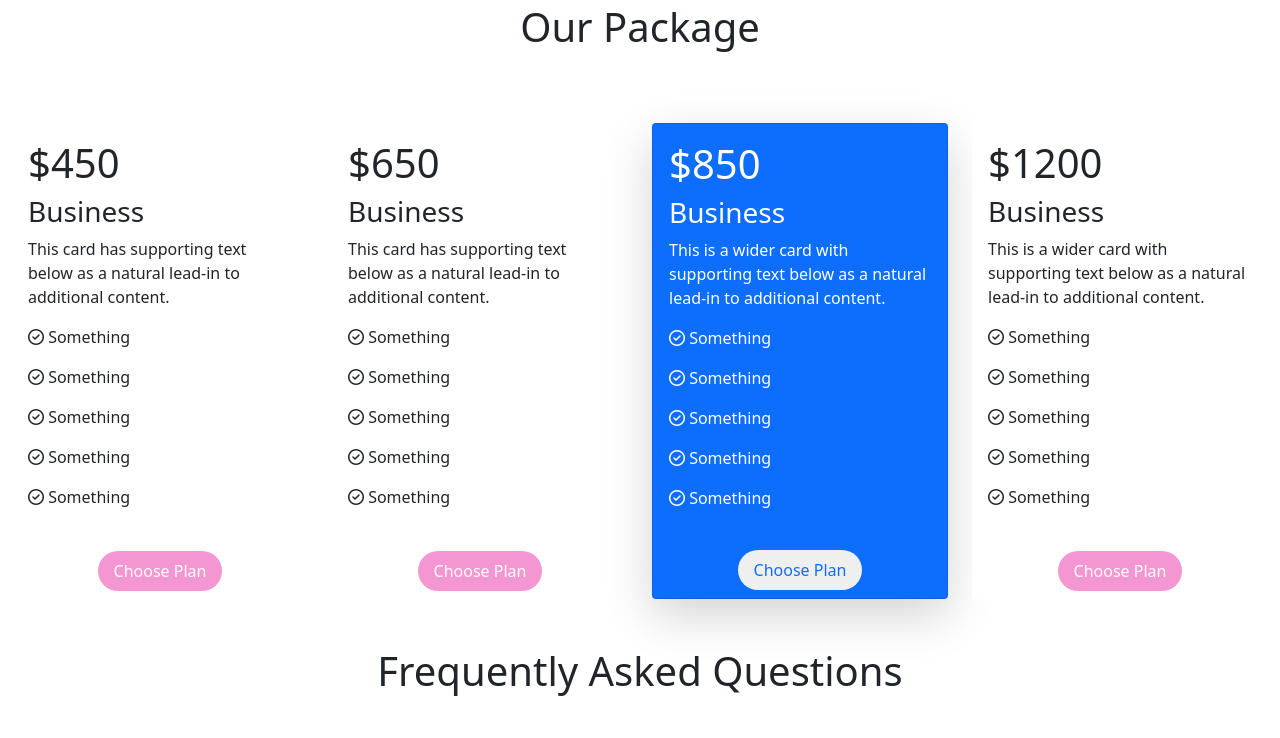
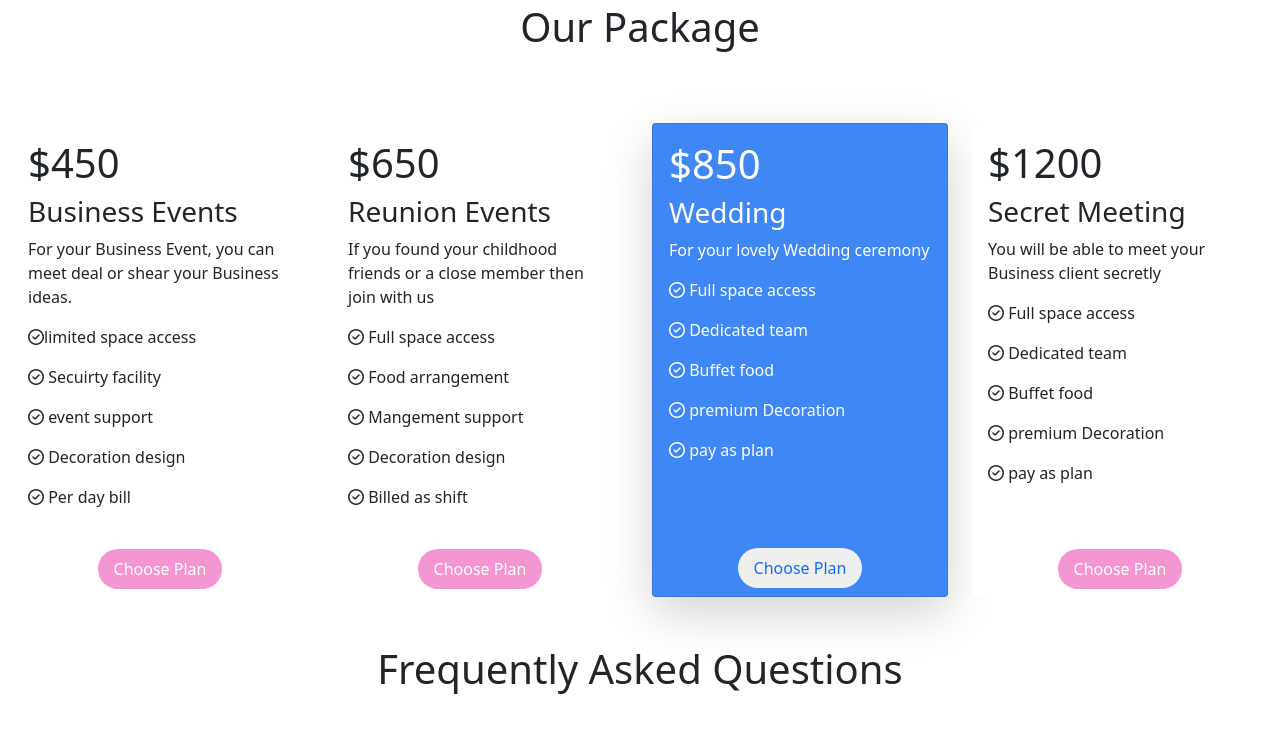
Before and after one commit to Nur-Al-Mumit/Convention-Center-Pro-02, a plain HTML site: page index.html in a window 1280 px wide. Shown: the part 980-1718 px from the top of the page. Drawn offline with nearby package versions, Linux system fonts and the light colour scheme.

Commit message:
cheange the text

```diff
--- a/index.html
+++ b/index.html
@@ -36,24 +36,24 @@
                   <div class="carousel-item active">
                     <img src="Images/Carousel/Carousel-1.png" class="d-block w-100" alt="...">
                     <div class="carousel-caption d-none d-md-block">
-                      <h2>First slide label</h2>
-                      <p>Some representative placeholder content for the first slide.</p>
+                      <h2>Business Events</h2>
+                      <p>Shear your business ideas</p>
                       <a target="_blank" href="https://www.google.com"><button class="btn btn-bg text-white">Book Now</button></a>
                     </div>
                   </div>
                   <div class="carousel-item">
                     <img src="Images/Carousel/Carousel-2.jpg" class="d-block w-100" alt="...">
                     <div class="carousel-caption d-none d-md-block">
-                      <h2>Second slide label</h2>
-                      <p>Some representative placeholder content for the second slide.</p>
+                      <h2>Meeting</h2>
+                      <p>Do you need to a Meeting place! you are in right place</p>
                       <a target="_blank" href="https://www.google.com"><button class="btn btn-bg text-white">Book Now</button></a>
                     </div>
                   </div>
                   <div class="carousel-item">
                     <img src="Images/Carousel/Carousel-3.jpg" class="d-block w-100" alt="...">
                     <div class="carousel-caption d-none d-md-block">
-                      <h2>Third slide label</h2>
-                      <p>Some representative placeholder content for the third slide.</p>
+                      <h2>Wedding</h2>
+                      <p>Make your Wedding awesome With us</p>
                       <a target="_blank" href="https://www.google.com"><button class="btn btn-bg text-white" >Book Now</button></a>
                     </div>
                   </div>
@@ -78,10 +78,21 @@
                     </div>
                     <div class="p-2 col-lg-6 col-sm-12 ">
                         <h1>Enjoy your Reunion with us</h1>
-                        <p>Lorem ipsum dolor sit, amet consectetur adipisicing elit. Quibusdam, neque.</p>
+                        <p>Hey! That was great. You want to meet your childhood friends or classmates then join with us</p>
                         <a target="_blank" href="https://www.google.com"><button class="btn btn-bg text-white" >Book Now</button></a>
                     </div>
                 </div>
+            </section>
+            <!-- Tost section -->
+            <section>
+              <div class="toast align-items-center" role="alert" aria-live="assertive" aria-atomic="true">
+                <div class="d-flex">
+                  <div class="toast-body">
+                  Hello, world! This is a toast message.
+                 </div>
+                  <button type="button" class="btn-close me-2 m-auto" data-bs-dismiss="toast" aria-label="Close"></button>
+                </div>
+              </div>
             </section>
             <!-------------------------
                  Fore the packages
@@ -95,13 +106,13 @@
                           <div class="card h-100 border-0">
                             <div class="card-body">
                               <h1 class="card-title">$450</h1>
-                              <h3>Business</h3>
-                              <p class="card-text">This card has supporting text below as a natural lead-in to additional content.</p>
-                              <p><span><i class="far fa-check-circle"></i></span> Something</p>
-                              <p><span><i class="far fa-check-circle"></i></span> Something</p>
-                              <p><span><i class="far fa-check-circle"></i></span> Something</p>
-                              <p><span><i class="far fa-check-circle"></i></span> Something</p>
-                              <p><span><i class="far fa-check-circle"></i></span> Something</p>
+                              <h3>Business Events</h3>
+                              <p class="card-text">For your Business Event, you can meet deal or shear your Business ideas.</p>
+                              <p><span><i class="far fa-check-circle"></i></span>limited space access</p>
+                              <p><span><i class="far fa-check-circle"></i></span> Secuirty facility</p>
+                              <p><span><i class="far fa-check-circle"></i></span> event support</p>
+                              <p><span><i class="far fa-check-circle"></i></span> Decoration design</p>
+                              <p><span><i class="far fa-check-circle"></i></span> Per day bill</p>
                             </div>
                             <div class="d-flex justify-content-center card-footer bg-white border-0">
                               <button class="border-0 rounded-pill btn-bg px-3 py-2 text-white">Choose Plan</button>
@@ -112,13 +123,13 @@
                           <div class="card h-100 border-0">
                             <div class="card-body">
                               <h1 class="card-title">$650</h1>
-                              <h3>Business</h3>
-                              <p class="card-text">This card has supporting text below as a natural lead-in to additional content.</p>
-                              <p><span><i class="far fa-check-circle"></i></span> Something</p>
-                              <p><span><i class="far fa-check-circle"></i></span> Something</p>
-                              <p><span><i class="far fa-check-circle"></i></span> Something</p>
-                              <p><span><i class="far fa-check-circle"></i></span> Something</p>
-                              <p><span><i class="far fa-check-circle"></i></span> Something</p>
+                              <h3> Reunion Events</h3>
+                              <p class="card-text">If you found your childhood friends or a close member then join with us</p>
+                              <p><span><i class="far fa-check-circle"></i></span> Full space access</p>
+                              <p><span><i class="far fa-check-circle"></i></span> Food arrangement</p>
+                              <p><span><i class="far fa-check-circle"></i></span> Mangement support</p>
+                              <p><span><i class="far fa-check-circle"></i></span> Decoration design</p>
+                              <p><span><i class="far fa-check-circle"></i></span> Billed as shift</p>
                             </div>
                             <div class="d-flex justify-content-center card-footer bg-white border-0">
                               <button class="border-0 rounded-pill btn-bg px-3 py-2 text-white">Choose Plan</button>
@@ -126,18 +137,18 @@
                           </div>
                         </div>
                         <div class="col-lg-3 col-md-6 col-sm-12">
-                          <div class="card h-100 bg-primary shadow-lg text-white">
+                          <div class="card h-100 card-bg shadow-lg text-white">
                             <div class="card-body">
                               <h1 class="card-title">$850</h1>
-                              <h3>Business</h3>
-                              <p class="card-text">This is a wider card with supporting text below as a natural lead-in to additional content.</p>
-                              <p><span><i class="far fa-check-circle"></i></span> Something</p>
-                              <p><span><i class="far fa-check-circle"></i></span> Something</p>
-                              <p><span><i class="far fa-check-circle"></i></span> Something</p>
-                              <p><span><i class="far fa-check-circle"></i></span> Something</p>
-                              <p><span><i class="far fa-check-circle"></i></span> Something</p>
+                              <h3>Wedding</h3>
+                              <p class="card-text">For your lovely Wedding ceremony</p>
+                              <p><span><i class="far fa-check-circle"></i></span> Full space access</p>
+                              <p><span><i class="far fa-check-circle"></i></span> Dedicated team</p>
+                              <p><span><i class="far fa-check-circle"></i></span> Buffet food</p>
+                              <p><span><i class="far fa-check-circle"></i></span> premium Decoration</p>
+                              <p><span><i class="far fa-check-circle"></i></span> pay as plan</p>
                             </div>
-                            <div class="d-flex justify-content-center card-footer bg-primary border-0">
+                            <div class="d-flex justify-content-center card-footer card-bg border-0">
                               <button class="border-0 rounded-pill btn-bg-withe px-3 py-2 text-primary">Choose Plan</button>
                             </div>
                           </div>
@@ -146,13 +157,13 @@
                           <div class="card h-100 border-0">
                             <div class="card-body">
                               <h1 class="card-title">$1200</h1>
-                              <h3>Business</h3>
-                              <p class="card-text">This is a wider card with supporting text below as a natural lead-in to additional content.</p>
-                              <p><span><i class="far fa-check-circle"></i></span> Something</p>
-                              <p><span><i class="far fa-check-circle"></i></span> Something</p>
-                              <p><span><i class="far fa-check-circle"></i></span> Something</p>
-                              <p><span><i class="far fa-check-circle"></i></span> Something</p>
-                              <p><span><i class="far fa-check-circle"></i></span> Something</p>
+                              <h3>Secret Meeting</h3>
+                              <p class="card-text">You will be able to meet your Business client secretly </p>
+                              <p><span><i class="far fa-check-circle"></i></span> Full space access</p>
+                              <p><span><i class="far fa-check-circle"></i></span> Dedicated team</p>
+                              <p><span><i class="far fa-check-circle"></i></span> Buffet food</p>
+                              <p><span><i class="far fa-check-circle"></i></span> premium Decoration</p>
+                              <p><span><i class="far fa-check-circle"></i></span> pay as plan</p>
                             </div>
                             <div class="d-flex justify-content-center card-footer bg-white border-0">
                               <button class="border-0 rounded-pill btn-bg px-3 py-2 text-white">Choose Plan</button>
@@ -233,6 +244,48 @@
                   </div>
                 </section>
       </main>
+      <!-- Footer Start -->
+      <footer class="footer-bg d-flex justify-content-between p-5 text-white">
+        <div class="copy-right">
+          <p><i class="far fa-copyright"></i> copy-right</p>
+        </div>
+        <div class="applink-container">
+          <div class="applink-header">
+            <h1>Get The app</h1>
+          </div>
+          <div class="icnos-container">
+            <a href="">
+              <div class="google-icon d-flex align-items-center mb-2 border border-danger rounded-3 border-2 text-decoration-none ">
+                <div class="icon">
+                  <i class="fab fa-google-play icon-size"></i>
+                </div>
+                <div class="text p-2">
+                  <p>Download The App</p>
+                  <p class="fs-3">Google Play</p>
+                </div>
+              </div>
+            </a>
+            <a href="">
+              <div class="apple-icon d-flex align-items-center mb-2 border border-danger rounded-3 border-2">
+                <div class="icon">
+                  <i class="fab fa-apple icon-size"></i>
+                </div>
+                <div class="text p-2">
+                  <p>Download The App</p>
+                  <p class="fs-3">App Store</p>
+                </div>
+              </div>
+            </a>
+          </div>
+        </div>
+      </footer>
+      <!-- Footer End -->
     <script src="https://cdn.jsdelivr.net/npm/bootstrap@5.1.3/dist/js/bootstrap.bundle.min.js" integrity="sha384-ka7Sk0Gln4gmtz2MlQnikT1wXgYsOg+OMhuP+IlRH9sENBO0LRn5q+8nbTov4+1p" crossorigin="anonymous"></script>
+    <script>
+      var toastElList = [].slice.call(document.querySelectorAll('.toast'))
+      var toastList = toastElList.map(function (toastEl) {
+        return new bootstrap.Toast(toastEl, option)
+        })
+    </script>
 </body>
 </html>
--- a/style.css
+++ b/style.css
@@ -4,3 +4,9 @@
 .card-bg{
     background-color: #3F87F5;
 }
+.footer-bg{
+    background-color: #0B0D17;
+}
+.icon-size{
+    font-size: 50px;
+}
```
